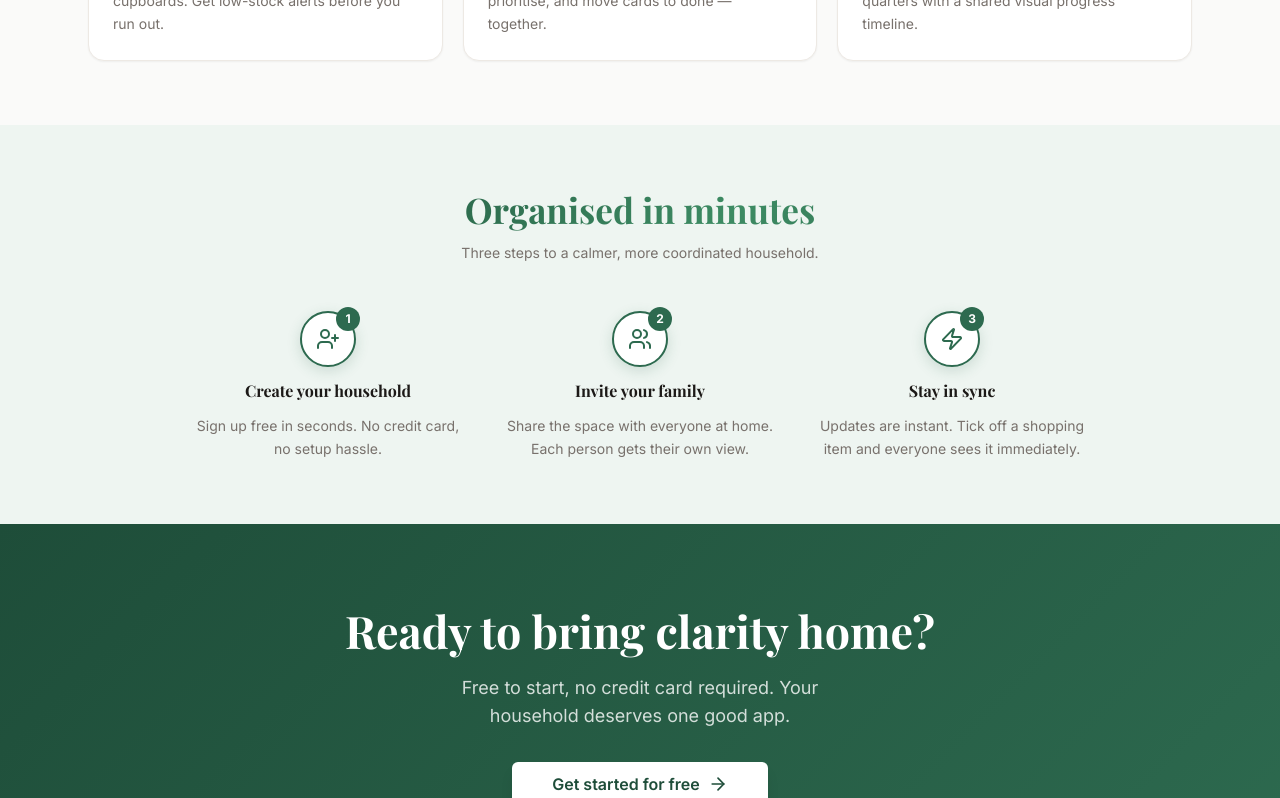
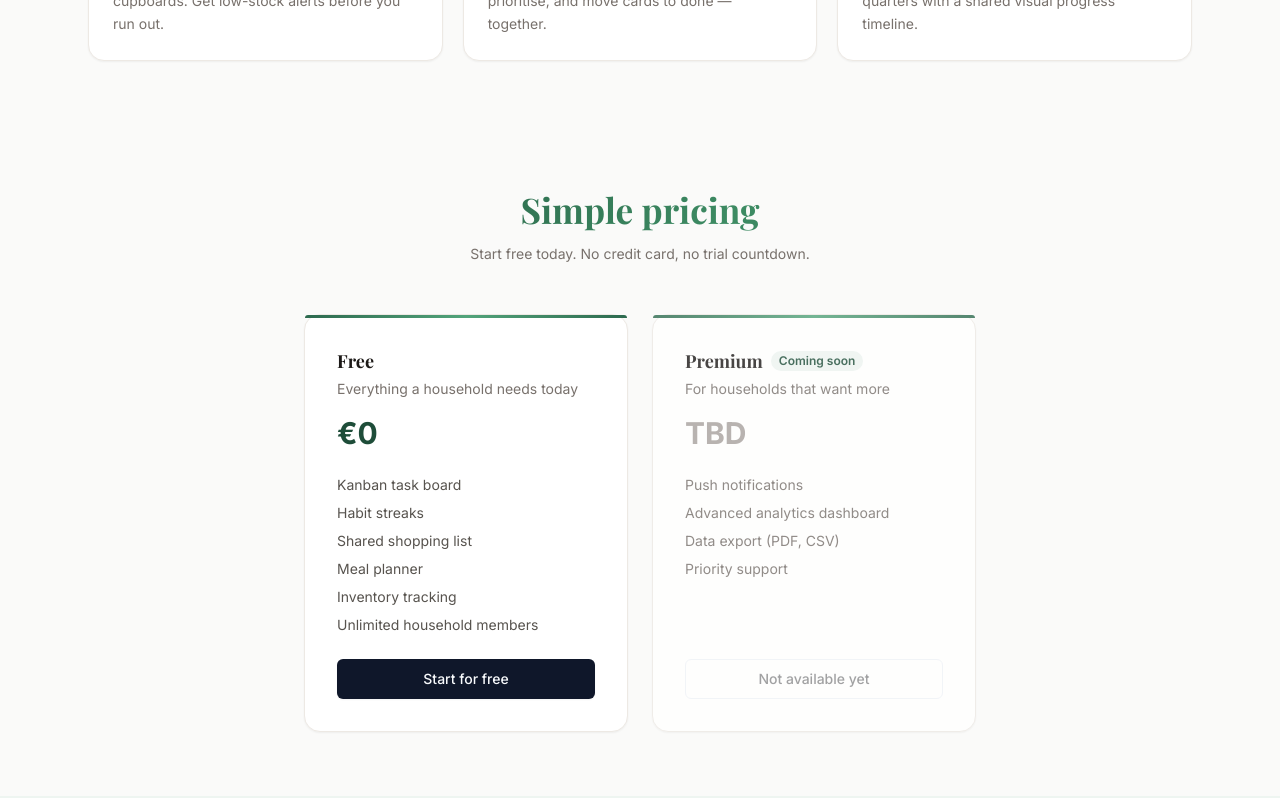
Before and after one commit to spavythra/ClearNest, a Next.js app: page / in a window 1280 px wide. Shown: the part 1180-1978 px from the top of the page. Built offline with nearby package versions, Linux system fonts and the light colour scheme; no server answers.

Commit message:
feat: add pricing section to landing page

```diff
--- a/app/page.tsx
+++ b/app/page.tsx
@@ -259,6 +259,63 @@ export default function Dashboard() {
           </div>
         </section>
 
+        {/* ── Pricing ────────────────────────────────────────── */}
+        <section className="py-16 px-6 max-w-5xl mx-auto">
+          <div className="text-center mb-12">
+            <h2
+              className="font-bold mb-3 text-gradient-brand"
+              style={{ fontSize: "clamp(1.6rem, 3vw, 2.2rem)" }}
+            >
+              Simple pricing
+            </h2>
+            <p className="text-stone-500 max-w-md mx-auto text-sm leading-relaxed">
+              Start free today. No credit card, no trial countdown.
+            </p>
+          </div>
+
+          <div className="grid grid-cols-1 sm:grid-cols-2 gap-6 max-w-2xl mx-auto">
+            <div className="card-elevated p-8 flex flex-col">
+              <h3 className="text-lg font-bold mb-1 text-stone-900">Free</h3>
+              <p className="text-sm text-stone-500 mb-4">Everything a household needs today</p>
+              <p className="text-3xl font-extrabold mb-6" style={{ color: "var(--brand-deep)" }}>€0</p>
+              <ul className="space-y-2 text-sm text-stone-600 mb-6 flex-1">
+                <li>Kanban task board</li>
+                <li>Habit streaks</li>
+                <li>Shared shopping list</li>
+                <li>Meal planner</li>
+                <li>Inventory tracking</li>
+                <li>Unlimited household members</li>
+              </ul>
+              <Link href="/auth/signup">
+                <Button className="btn-brand w-full">Start for free</Button>
+              </Link>
+            </div>
+
+            <div className="card-elevated p-8 flex flex-col opacity-80">
+              <div className="flex items-center gap-2 mb-1">
+                <h3 className="text-lg font-bold text-stone-900">Premium</h3>
+                <span
+                  className="text-xs font-semibold px-2 py-0.5 rounded-full"
+                  style={{ background: "var(--brand-light)", color: "var(--brand-deep)" }}
+                >
+                  Coming soon
+                </span>
+              </div>
+              <p className="text-sm text-stone-500 mb-4">For households that want more</p>
+              <p className="text-3xl font-extrabold mb-6 text-stone-400">TBD</p>
+              <ul className="space-y-2 text-sm text-stone-500 mb-6 flex-1">
+                <li>Push notifications</li>
+                <li>Advanced analytics dashboard</li>
+                <li>Data export (PDF, CSV)</li>
+                <li>Priority support</li>
+              </ul>
+              <Button className="w-full" variant="outline" disabled>
+                Not available yet
+              </Button>
+            </div>
+          </div>
+        </section>
+
         {/* ── How it works ───────────────────────────────────── */}
         <section className="py-16 px-6" style={{ background: "var(--brand-light)" }}>
           <div className="max-w-4xl mx-auto">
```
